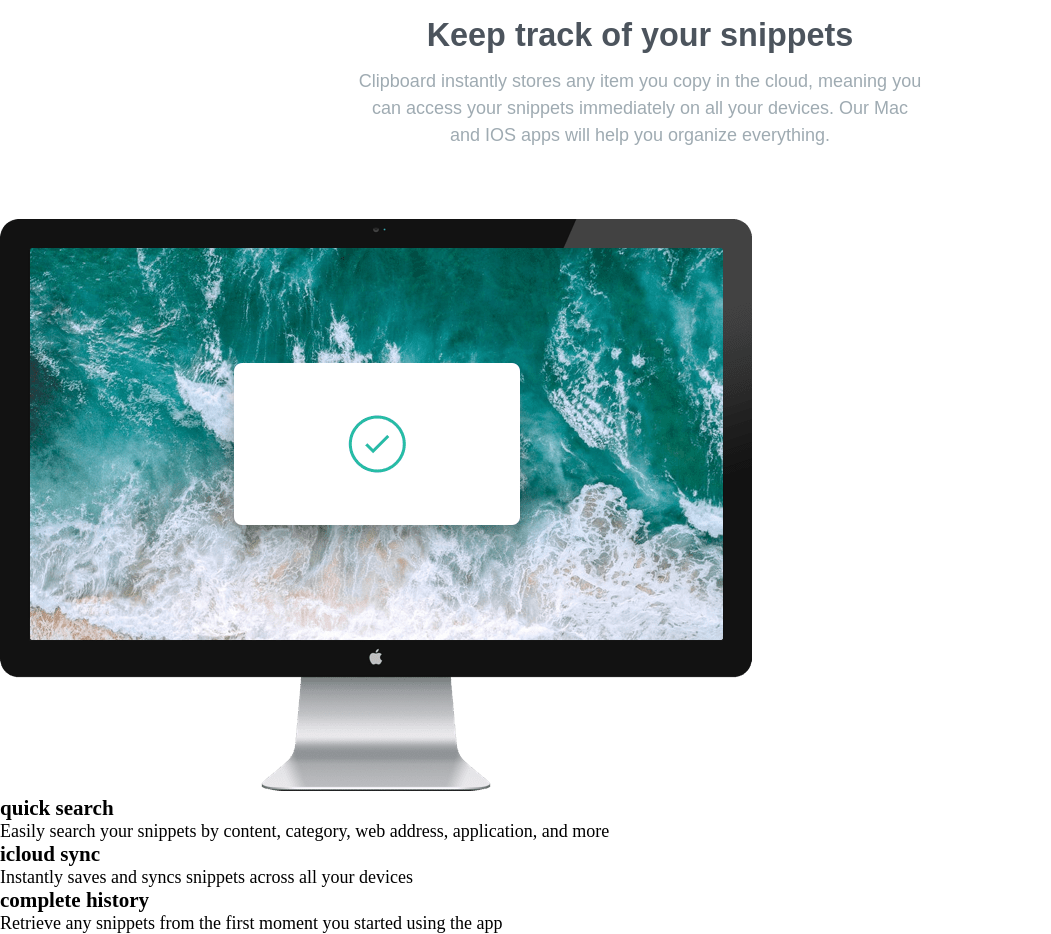
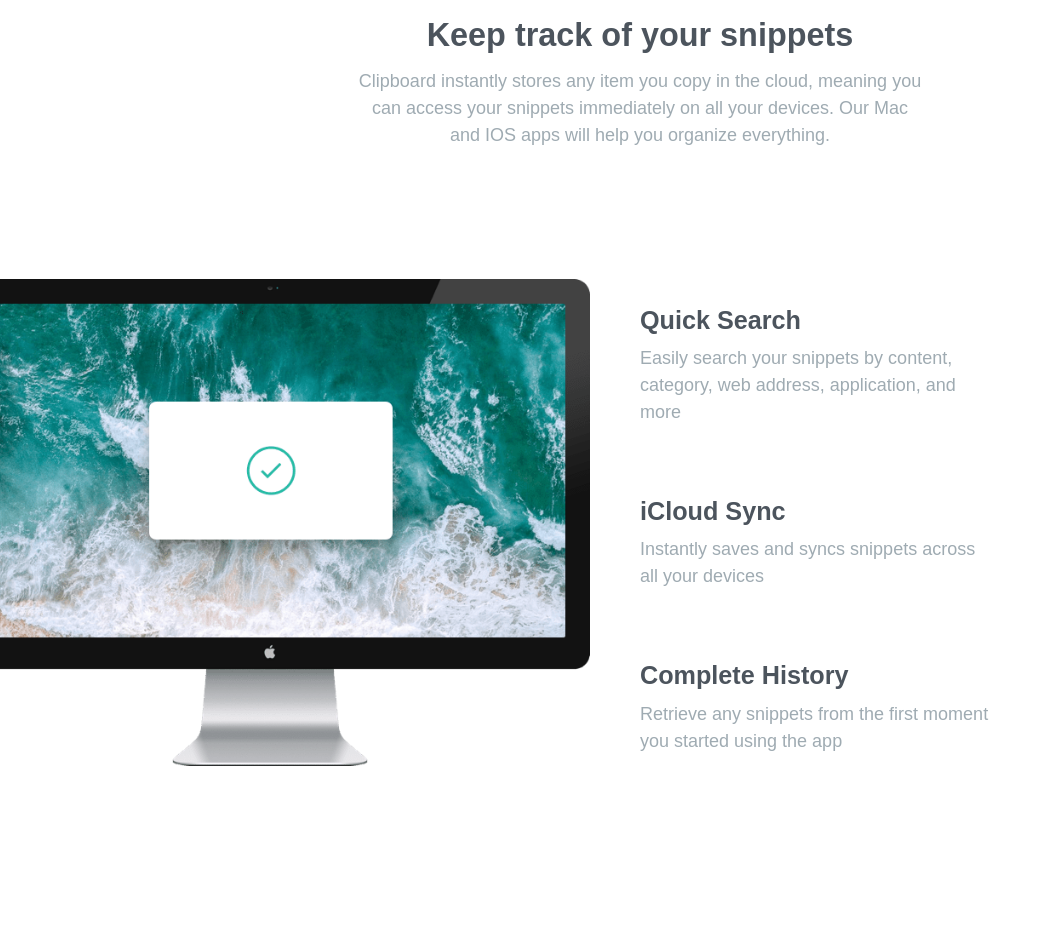
Before and after one commit to gabrielneoob/clipboard-landing-page, a website: page index.html in a window 1280 px wide. Shown: the part 595-1529 px from the top of the page, without its empty margins (0-1051 px from the left). After the commit the page ends 1426 px from the top, so only its background shows below. Drawn offline with Linux system fonts and the light colour scheme; a web font is replaced by a local one.

Commit message:
fit: CSS de qualidades

```diff
--- /dev/null
+++ b/css/qualidades.css
@@ -0,0 +1,33 @@
+.qualidades {
+  display: grid;
+  grid-template-columns: 1fr 1fr;
+  position: relative;
+  align-items: center;
+  padding: 60px 0;
+}
+
+.qualidades-img{
+  position: relative;
+  left: -50px;
+}
+
+.qualidades-conteudo ul {
+  display: grid;
+  gap: 60px;
+}
+
+.qualidades-conteudo ul li h3 {
+  color: var(--cor-n1);
+  font-family: 'Bai Jamjuree', sans-serif;
+  font-weight: bold;
+  font-size: 1.4rem;
+  line-height: 2;
+}
+
+.qualidades-conteudo ul li p {
+  color: var(--cor-n2);
+  font-family: 'Bai Jamjuree', sans-serif;
+  font-size: 0.7;
+  line-height: 1.5;
+  max-width: 35ch;
+}
--- a/css/style.css
+++ b/css/style.css
@@ -5,3 +5,4 @@
 
 /*site*/
 @import "./header.css";
+@import "./qualidades.css";
--- a/index.html
+++ b/index.html
@@ -37,23 +37,23 @@
   </header>
 
   <section class="qualidades">
-    <div>
+    <div class="qualidades-img">
       <img src="./img/image-computer.png" alt="computador MAC ligado">
     </div>
     <div class="qualidades-conteudo">
       <ul>
         <li>
-          <h3>quick search</h3>
+          <h3>Quick Search</h3>
           <p>Easily search your snippets by content, category, web address, application, and more</p>
         </li>
 
         <li>
-          <h3>icloud sync</h3>
+          <h3>iCloud Sync</h3>
           <p>Instantly saves and syncs snippets across all your devices</p>
         </li>
 
         <li>
-          <h3>complete history</h3>
+          <h3>Complete History</h3>
           <p>Retrieve any snippets from the first moment you started using the app</p>
         </li>
       </ul>
```
